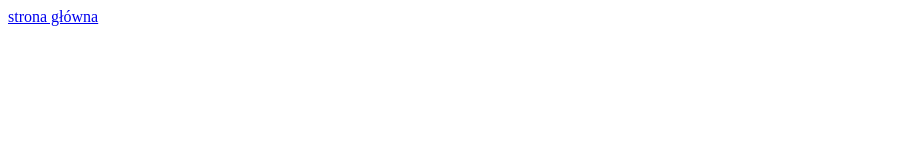
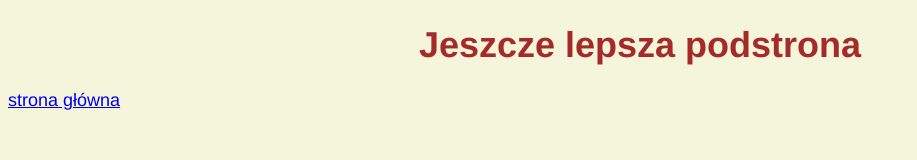
Before and after one commit to krzysiuuuuu/test-test, a plain HTML site: page podstrona.html in a window 1280 px wide. Shown: the whole page, without its empty margins (0-917 px from the left). Drawn offline with Linux system fonts and the light colour scheme.

Commit message:
zmiany w stronie i podstronie\

```diff
--- a/podstrona.html
+++ b/podstrona.html
@@ -3,8 +3,10 @@
 <head>
     <meta charset="UTF-8" />
     <title>title</title>
+    <link rel='stylesheet' type='text/css' media='screen' href='main.css'>
 </head>
 <body>
+    <h1><center>Jeszcze lepsza podstrona</center></h1>
     <a href="index.html">strona główna</a>
 
 </body>
```
Also changed, not shown: index.html (+3 -2 lines).
